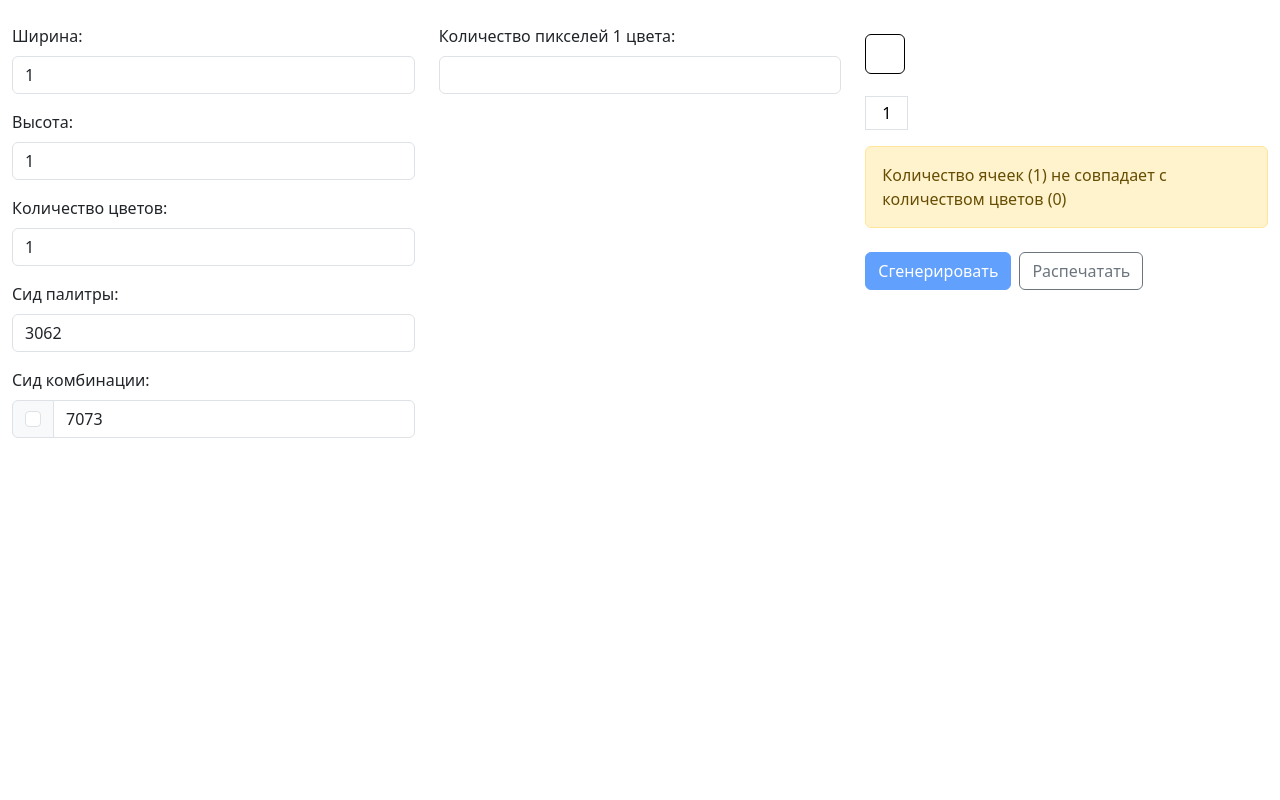
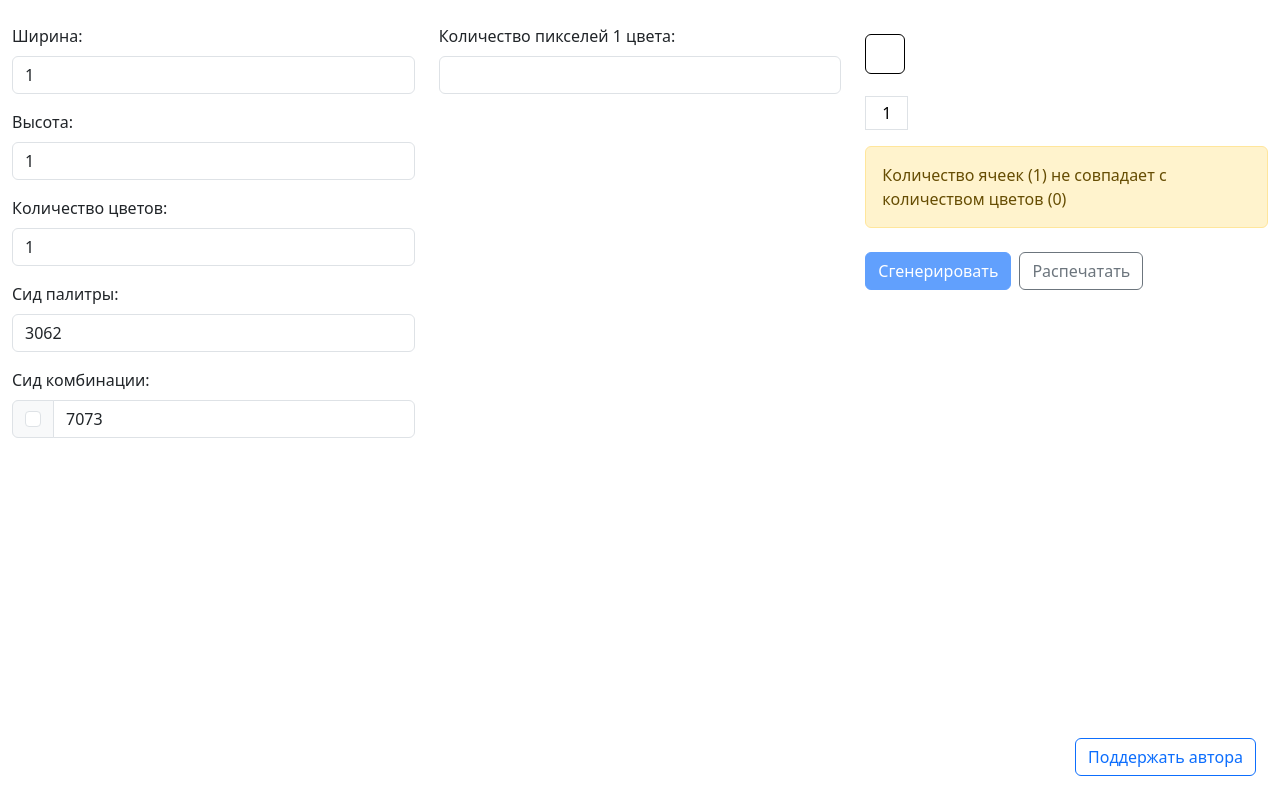
Before and after one commit to abyrate/blanket-front, a Vue app: page / in a window 1280 px wide. Built offline with nearby package versions, Linux system fonts and the light colour scheme.

Commit message:
Добавил ссылку на донат

```diff
--- a/src/App.vue
+++ b/src/App.vue
@@ -9,6 +9,9 @@
         <div class="col-sm-4">
             <ResultPalette />
         </div>
+    </div>
+    <div class="position-absolute bottom-0 end-0 m-4">
+        <a target="_blank" class="btn btn-outline-primary" href="https://pay.cloudtips.ru/p/99b3202e">Поддержать автора</a>
     </div>
 </template>
 
```
